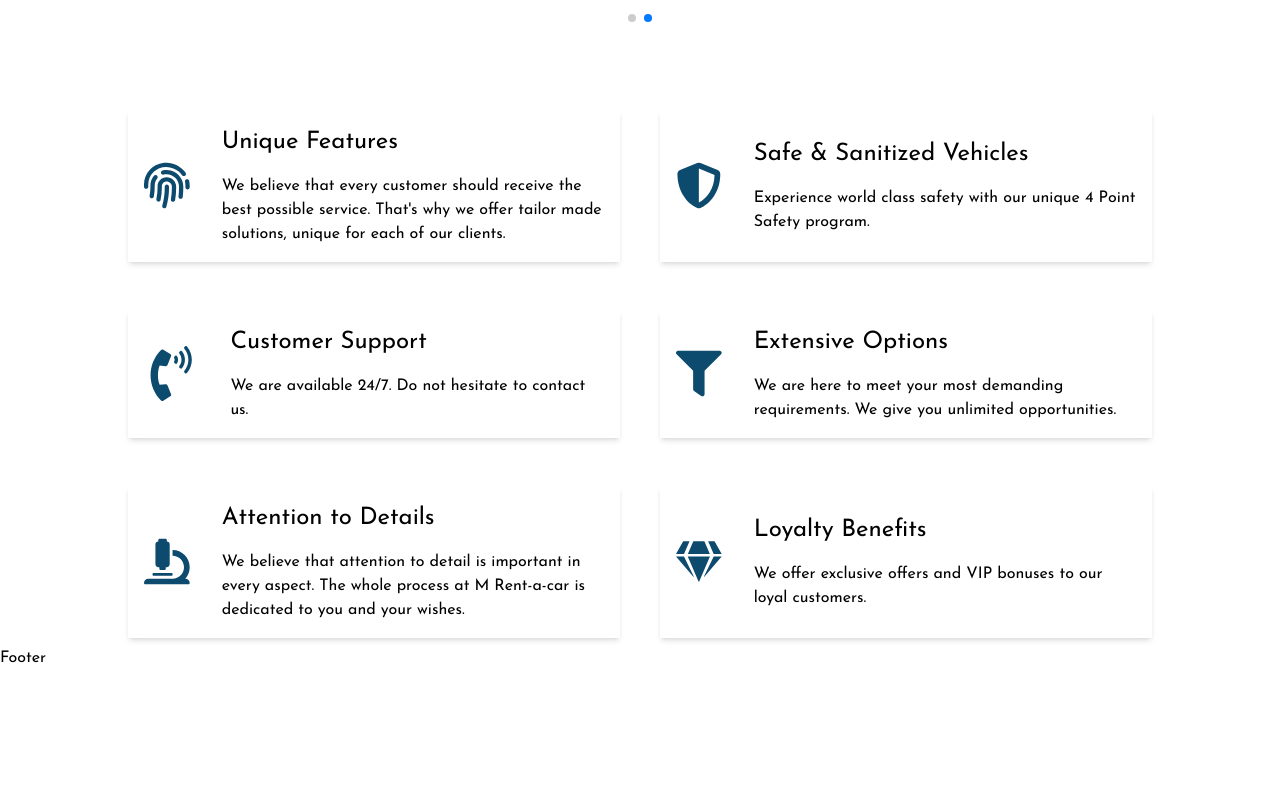
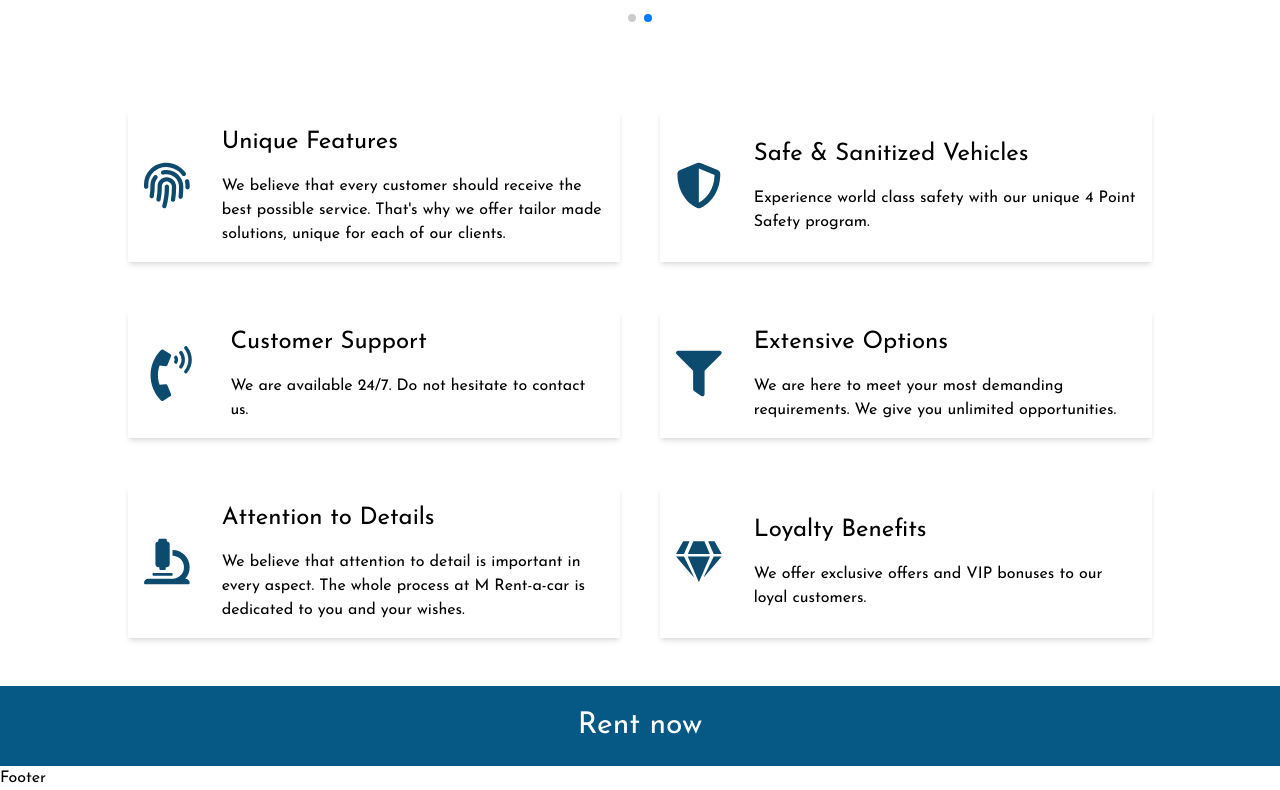
Before and after one commit to zradev/rent-a-car, a React (Create React App) app: page / in a window 1280 px wide. Shown: the part 846-1636 px from the top of the page. Before the commit the page ends 1516 px from the top, so only its background shows below. Built offline with nearby package versions, Linux system fonts and the light colour scheme.

Commit message:
Add redirect Link to /cars in Home Page

```diff
--- a/src/pages/home/index.tsx
+++ b/src/pages/home/index.tsx
@@ -3,6 +3,7 @@ import Carousel from "../../components/carousel/Carousel";
 import SearchForm from "../../components/searchForm/SearchForm";
 import MainLayout from "../../layouts/MainLayout";
 import { CARDS, CAR_TYPES } from "../../utils/constants";
+import { Link } from "react-router-dom";
 
 const Index = () => {
   const heroImg = require("../../assets/images/layouts/home_hero.jpg");
@@ -40,6 +41,13 @@ const Index = () => {
             </div>
           ))}
         </section>
+        <section>
+          <Link to="/cars">
+            <div className="flex justify-center items-center cursor-pointer w-full h-[80px] text-3xl mt-10 bg-sky-800 text-white md:text-black md:transition-colors md:duration-700 md:bg-gray-200 md:hover:bg-sky-800 md:hover:text-white">
+              Rent now
+            </div>
+          </Link>
+        </section>
       </div>
     </MainLayout>
   );
```
